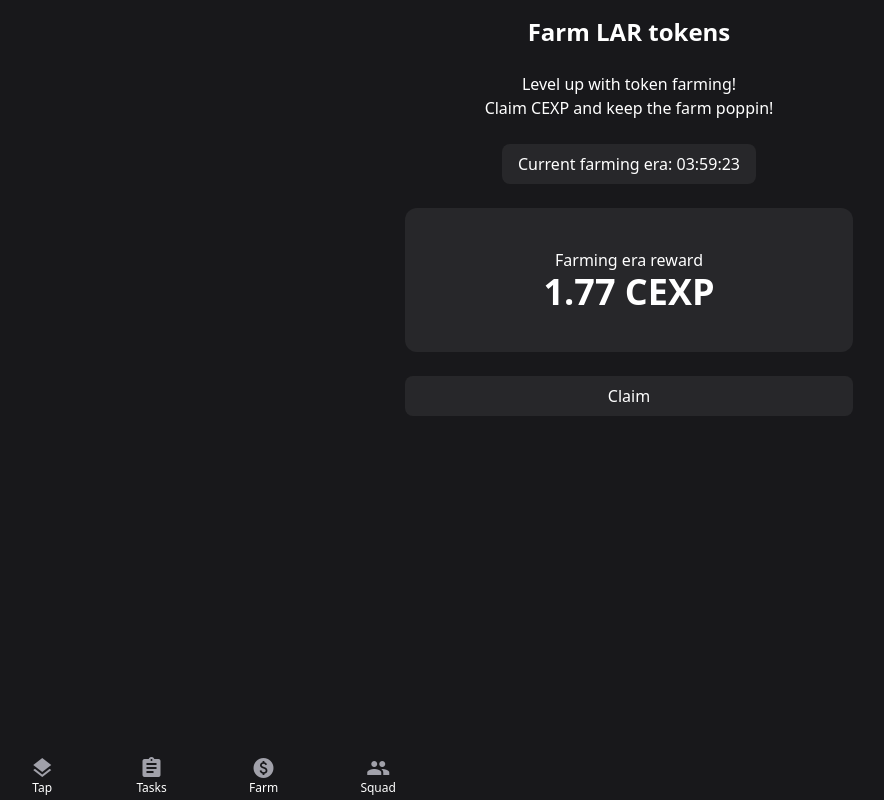
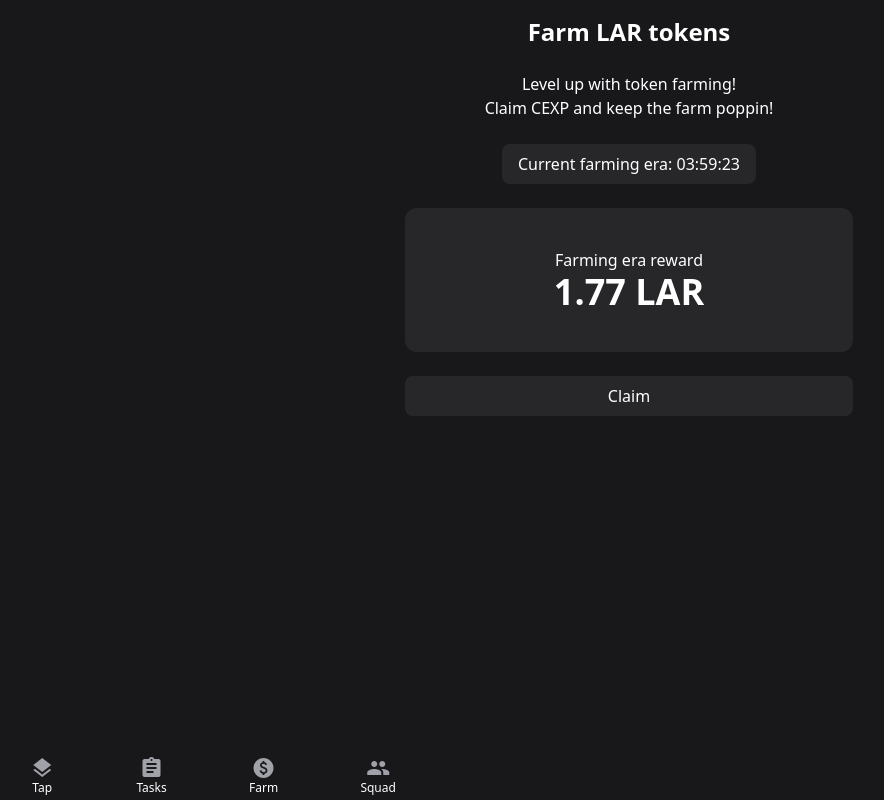
Before and after one commit to Pradise2/thelunar, a React (Create React App) app: page /farm in a window 1280 px wide. Shown: the whole page, without its empty margins (11-895 px from the left). Built offline with nearby package versions, Linux system fonts and the light colour scheme.

Commit message:
Initial commit

```diff
--- a/src/Pages/Farm.js
+++ b/src/Pages/Farm.js
@@ -12,7 +12,7 @@ const Farm = () => {
         </div>
         <div className="relative bg-zinc-800 text-card-foreground p-10 rounded-xl w-full max-w-md text-center">
           <p className="text-muted-foreground">Farming era reward</p>
-          <p className="text-4xl  font-bold text-primary">1.77 <span className="text-primary-foreground">CEXP</span></p>
+          <p className="text-4xl  font-bold text-primary">1.77 <span className="text-primary-foreground">LAR</span></p>
         </div>
         <div className="space-y-6 w-full flex items-center flex-col">
         <button className="bg-zinc-800  text-secondary-foreground hover:bg-secondary/80 px-6 py-2 rounded-lg w-full max-w-md">Claim</button>
```
